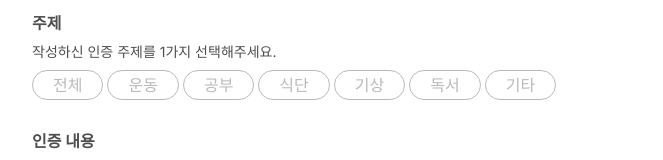
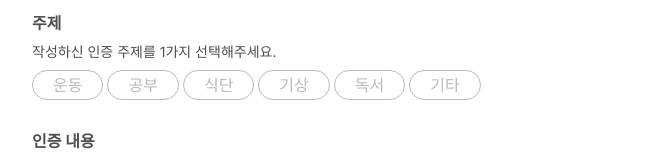
Before and after one commit to j2h30728/boost-pal, a Next.js app: page /upload in a window 1280 px wide. Shown: the part 442-602 px from the top of the page, without its empty margins (308-971 px from the left). Built offline with nearby package versions, Linux system fonts and the light colour scheme.

Commit message:
feat: 업로드 페이지의 주제 선택에서 [전체] 선택지 제외 [#54]

```diff
--- a/src/components/post/upload-form.tsx
+++ b/src/components/post/upload-form.tsx
@@ -74,9 +74,11 @@ export default function UploadForm() {
           <p className="text-md font-bold">주제</p>
           <p className="text-neutral text-sm">작성하신 인증 주제를 1가지 선택해주세요.</p>
           <div className="flex flex-wrap gap-1">
-            {Object.entries(CATEGORIES).map(([value, title]) => (
-              <InputChip key={value} value={value} type="radio" title={title} {...register("category")} />
-            ))}
+            {Object.entries(CATEGORIES)
+              .slice(1)
+              .map(([value, title]) => (
+                <InputChip key={value} value={value} type="radio" title={title} {...register("category")} />
+              ))}
           </div>
           <p className="text-error">{errors.category?.message}</p>
         </div>
```
